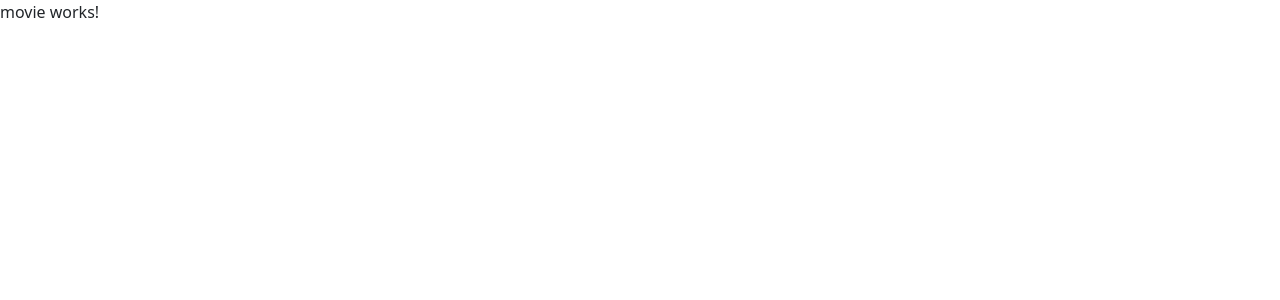
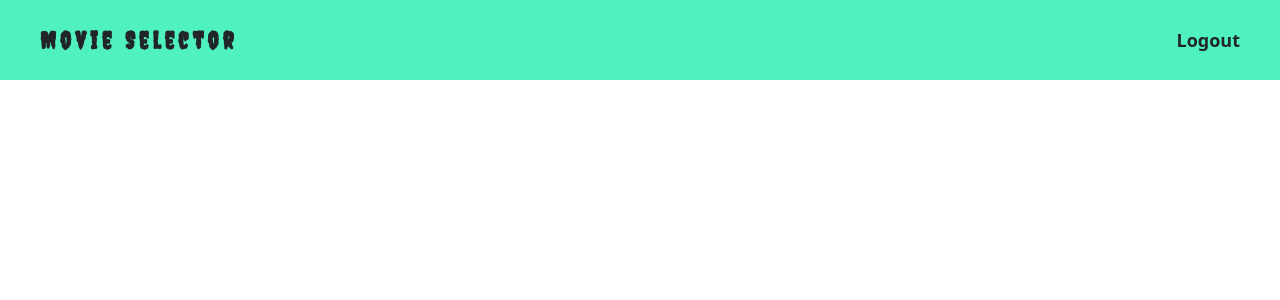
Before and after one commit to anjali-patelnz/Movie-app, an Angular app in the folder movie-app/: page /movie/1/1 in a window 1280 px wide. Shown: the top 300 px of the page. Built offline with nearby package versions, Linux system fonts and the light colour scheme; a web font is replaced by a local one.

Commit message:
adding header to movie page

```diff
--- a/movie-app/src/app/movie/movie.component.html
+++ b/movie-app/src/app/movie/movie.component.html
@@ -1 +1 @@
-<p>movie works!</p>
+<app-header></app-header>
```
